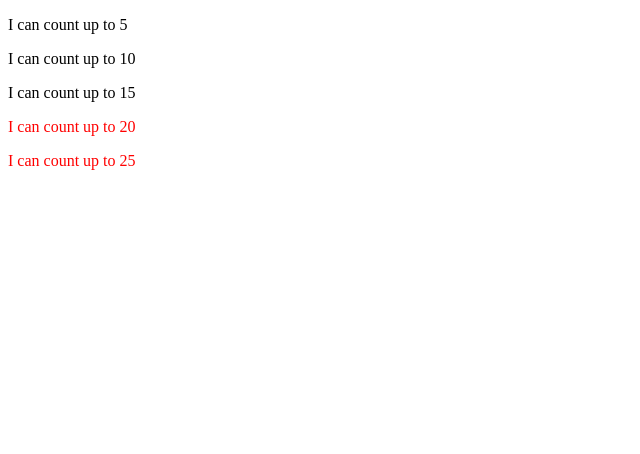
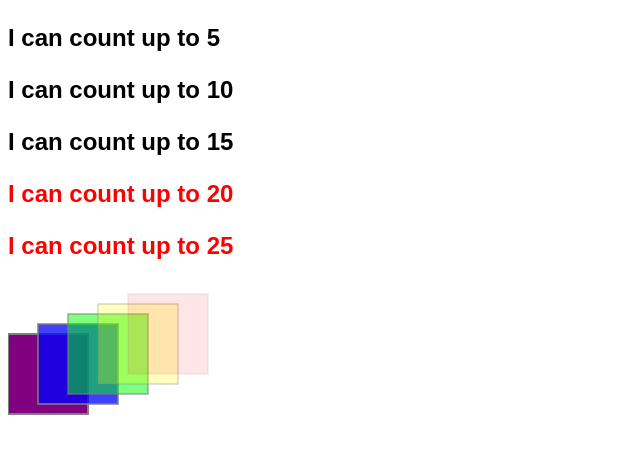
Before and after one commit to MarcStorm/MarcStorm.github.io, a plain HTML site: page index.html in a window 1280 px wide. Shown: the whole page, without its empty margins (0-640 px from the left). Drawn offline with Linux system fonts and the light colour scheme.

Commit message:
Finished exercies from week 1

```diff
--- a/index.html
+++ b/index.html
@@ -3,6 +3,13 @@
      <head>
           <meta charset="utf-8">
           <title>D3 Page Template</title>
+          <style type="text/css">
+               html * {
+                    font-size: 24px;
+                    font-weight: bold;
+                    font-family: sans-serif;
+               }
+          </style>
           <script type="text/javascript" src="d3/d3.js"></script>
      </head>
      <body>
@@ -34,5 +41,12 @@
                          }
                     });
           </script>
+          <svg width="280" height="140">
+               <rect x="0" y="50" width="80" height="80" fill="rgba(128, 0, 128, 1.0)" stroke="rgba(128, 128, 128, 1.0)" stroke-width="2"/>
+               <rect x="30" y="40" width="80" height="80" fill="rgba(0, 0, 255, 0.75)" stroke="rgba(128, 128, 128, 0.75)" stroke-width="2"/>
+               <rect x="60" y="30" width="80" height="80" fill="rgba(0, 255, 0, 0.5)" stroke="rgba(128, 128, 128, 0.5)" stroke-width="2"/>
+               <rect x="90" y="20" width="80" height="80" fill="rgba(255, 255, 0, 0.25)" stroke="rgba(128, 128, 128, 0.25)" stroke-width="2"/>
+               <rect x="120" y="10" width="80" height="80" fill="rgba(255, 0, 0, 0.1)" stroke="rgba(128, 128, 128, 0.1)" stroke-width="2"/>
+          </svg>
      </body>
 </html>
```
